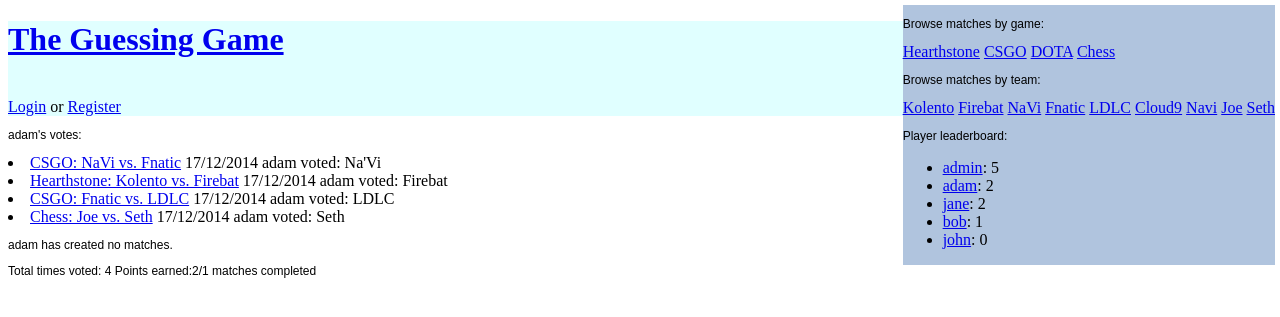
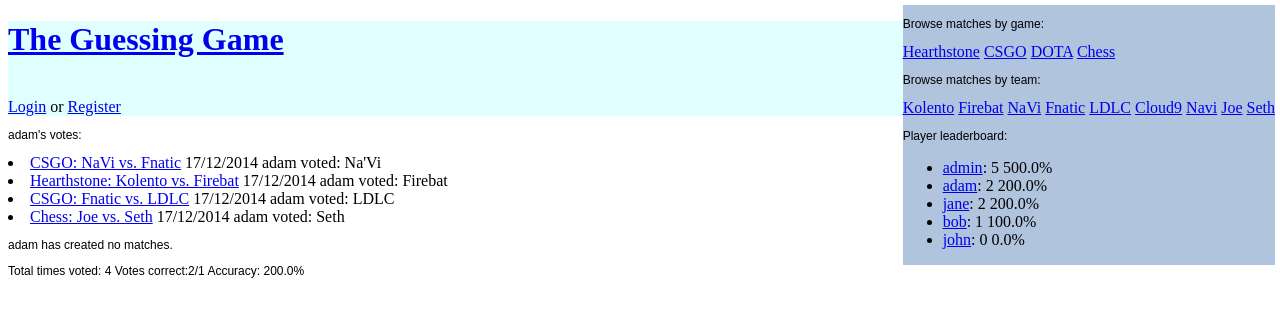
Before and after one commit to rtammela/SELP, a Django app: a page that uses sitecode/guessing/templates/guessing/base.html in a window 1280 px wide. Shown: the top 317 px of the page. Run offline with Django 3.2, Linux system fonts and the light colour scheme; data comes from the database, SQL or seed files in the repository; parts of the project's set-up code (start-up, migrations or seed data) failed here and were passed over.

Commit message:
added user accuracy rates on sidebar & profiles

```diff
--- a/sitecode/guessing/templates/guessing/base.html
+++ b/sitecode/guessing/templates/guessing/base.html
@@ -38,8 +38,8 @@
 
 			<p>Player leaderboard:</p>
 			<ul>
-				{% for u in match_browse.browse_users %}
-					<li><a href='{% url 'profile' u.voter %}'>{{u.voter}}</a>: {{u.points}}</li>
+				{% for u, a in match_browse.browse_users %}
+					<li><a href='{% url 'profile' u.voter %}'>{{u.voter}}</a>: {{u.points}} {{a}}%</li>
 				{% endfor %}
 			</ul>
 		</div>
--- a/sitecode/guessing/templates/guessing/profile.html
+++ b/sitecode/guessing/templates/guessing/profile.html
@@ -23,5 +23,5 @@
 		<p>{{ u.username }} has created no matches.</p>
 	{% endif %}
 
-	<p>Total times voted: {{p.0.totalvotes}} Points earned:{{p.0.points}}/{{p.0.votescompleted}} matches completed</p>
+	<p>Total times voted: {{p.0.totalvotes}} Votes correct:{{p.0.points}}/{{p.0.votescompleted}} Accuracy: {{correct_rate}}%</p>
 {% endblock %}
--- a/sitecode/guessing/views.py
+++ b/sitecode/guessing/views.py
@@ -26,7 +26,14 @@ def match_browse_info():
 			tlist.append(t2)
 	# List of users sorted by points:
 	users = Userpoints.objects.order_by('-points')[:10]
-	context = {'browse_games' : games, 'browse_teams' : tlist, 'browse_users' : users}
+	accuracies = []
+	for u in users:
+		correct = u.points
+		total = u.votescompleted
+		correct_rate = (float(correct)/float(total))*100
+		accuracies.append(correct_rate)
+	browse_users = zip(users,accuracies)
+	context = {'browse_games' : games, 'browse_teams' : tlist, 'browse_users' : browse_users}
 	return context
 
 def index(request):
@@ -119,13 +126,19 @@ def profile(request, username):
 	else:
 		# User's winner_choice of all matches where user has voted are fetched:
 		uvotes = Uservotes.objects.filter(voter=u).values()
-				# User's vote point details gathered:
+		# User's vote point details gathered:
 		p = Userpoints.objects.filter(voter=u)
 		# Matches created by user gathered:
 		matches_created = Matchselect.objects.filter(creator=u)
 		if not p:
 			p = Userpoints(voter=u,totalvotes=0,points=0)
 			p.save()
+		# Accuracy for user calculated: Must use for loop (as 'p' is a QuerySet, which cannot be accessed direcly as e.g. p.points, and may be empty.)
+		correct_rate = 0
+		for x in p:
+			correct = x.points
+			total = x.votescompleted
+			correct_rate = (float(correct)/float(total))*100
 		gamesvoted = Uservotes.objects.filter(voter=u).values_list('match_id', flat=True)
 		# Match details of the corresponding matches are fetched, if userv voted in any games:
 		if not gamesvoted:
@@ -137,7 +150,7 @@ def profile(request, username):
 				gameinfo.append(a)
 			# Winner_choice is paired with match details for each match voted in:
 			voteinfolist = zip(uvotes,gameinfo)
-		context = {'u': u, 'voteinfolist' : voteinfolist, 'p' : p, 'matches_created' : matches_created, 'match_browse' : match_browse}
+		context = {'u': u, 'voteinfolist' : voteinfolist, 'p' : p, 'matches_created' : matches_created, 'correct_rate' : correct_rate, 'match_browse' : match_browse}
 		return render(request, 'guessing/profile.html', context)
 
 def register(request):
```
